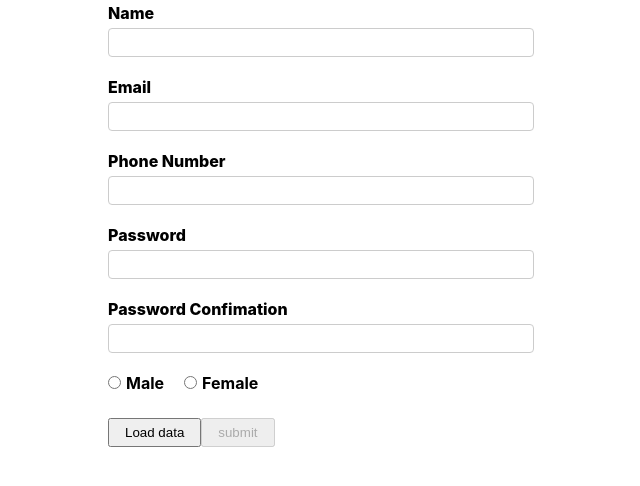
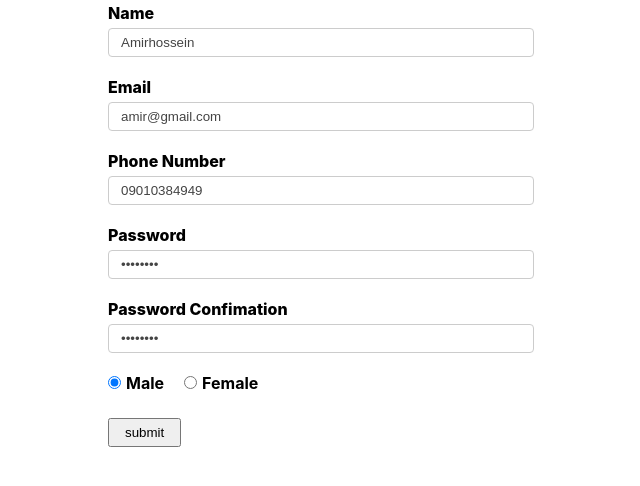
Before and after one commit to amirho3einb/formik-app, a React (Create React App) app: page / in a window 1280 px wide. Shown: the top 486 px of the page, without its empty margins (319-959 px from the left). Built offline with nearby package versions, Linux system fonts and the light colour scheme; data requests are answered from the project's data file.

Commit message:
get data from back and set into the form

```diff
--- a/package.json
+++ b/package.json
@@ -6,6 +6,7 @@
     "@testing-library/jest-dom": "^5.16.1",
     "@testing-library/react": "^12.1.2",
     "@testing-library/user-event": "^13.5.0",
+    "axios": "^0.25.0",
     "formik": "^2.2.9",
     "react": "^17.0.2",
     "react-dom": "^17.0.2",
--- /dev/null
+++ b/server-api/db.json
@@ -0,0 +1,13 @@
+{
+  "users": [
+    {
+      "id": "1",
+      "name": "Amirhossein",
+      "email": "amir@gmail.com",
+      "password": "Amir@123",
+      "phoneNumber": "09010384949",
+      "passwordConfirm": "Amir@123",
+      "gender": "0"
+    }
+  ]
+}
--- a/src/components/SignupForm.js
+++ b/src/components/SignupForm.js
@@ -1,15 +1,7 @@
+import axios from "axios";
 import { useFormik } from "formik";
-import { useState } from "react";
+import { useEffect, useState } from "react";
 import * as Yup from 'yup';
-
-const savedData = {
-    name: "Amirhossein",
-    email: "amir@gmail.com",
-    password: "Amir@123",
-    phoneNumber: "09010384949",
-    passwordConfirm: "Amir@123",
-    gender: "0",
-}
 
 // step 1
 const initialValues = {
@@ -49,6 +41,10 @@
         validateOnMount: true,
         enableReinitialize: true,
     });
+
+    useEffect(()=> {
+        axios.get('http://localhost:3001/users/1').then(res => setFormValues(res.data)).catch(err => console.log(err))
+    }, [])
 
     return (
         <div>
@@ -119,7 +115,6 @@
                     <label htmlFor="1">Female</label>
                     {formik.errors.gender && formik.touched.gender && <div className="error">{formik.errors.gender}</div>}
                 </div>
-                <button onClick={() => setFormValues(savedData)}>Load data</button>
                 <button type="submit" disabled={!formik.isValid}>submit</button>
             </form>
         </div>
```
Also changed, not shown: server-api/package.json (added, +11 -0 lines), 1 other file (tests, documents, lock files or other folders).
